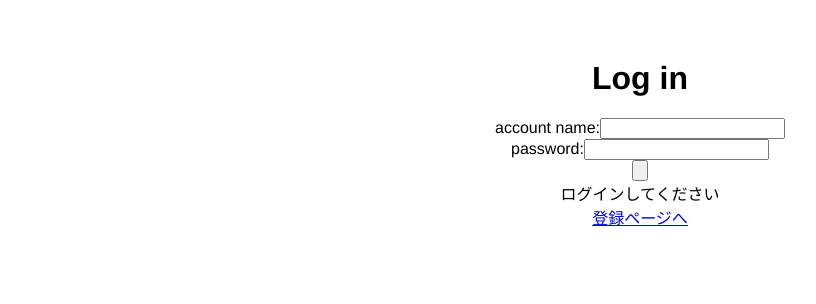
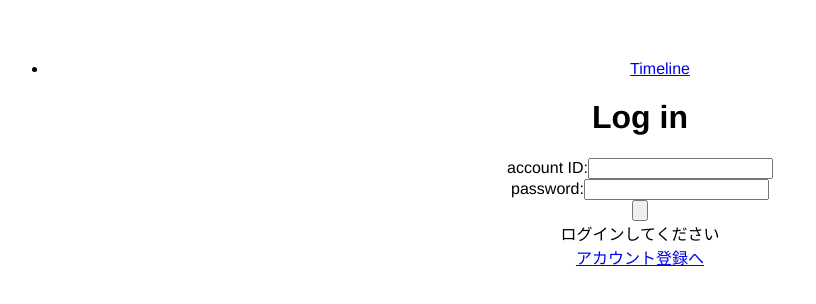
Before and after one commit to hamadatakaki/monologue_front, a Vue app: page /#/login in a window 1280 px wide. Shown: the top 304 px of the page, without its empty margins (0-816 px from the left). Built offline with nearby package versions, Linux system fonts and the light colour scheme.

Commit message:
:+1: used Vue Router Children

```diff
--- a/src/components/Fail.vue
+++ b/src/components/Fail.vue
@@ -1,7 +1,7 @@
 <template>
     <div>
         <h2>this is fail page</h2>
-        <a href="/">return to timeline</a>
+        <router-link :to="{ name: 'timeline' }">Timelineへ</router-link>
     </div>
 </template>
 <script>
--- /dev/null
+++ b/src/components/GeneralTab.vue
@@ -0,0 +1,29 @@
+<template>
+    <div>
+        <header>
+            <ul>
+                <li><router-link :to="{ name: 'timeline' }">Timeline</router-link></li>
+                <li v-if="!!accountID">
+                    <router-link :to="{ name: 'profile', params: { uuid: accountID } }">Profile</router-link>
+                </li>
+            </ul>
+        </header>
+        <router-view></router-view>
+    </div>
+</template>
+
+<script>
+    export default {
+        name: 'GeneralTab',
+        computed: {
+            accountID: function () {
+                if (localStorage.accountName === null) {
+                    console.log(localStorage.accountName)
+                    return false
+                } else {
+                    return localStorage.accountName
+                }
+            }
+        }
+    }
+</script>
--- a/src/components/Login.vue
+++ b/src/components/Login.vue
@@ -2,20 +2,19 @@
     <div>
         <div v-if="isLogined">
             <h1>すでにLoginしています</h1>
-            <a href="/">Timelineに戻る</a>
+            <router-link :to="{ name: 'timeline' }">Timelineへ</router-link>
         </div>
         <div v-else>
             <h1>Log in</h1>
             <form>
-                <label>account name:<input type="text" v-model="accountName"></label><br>
+                <label>account ID:<input type="text" v-model="accountName"></label><br>
                 <label>password:<input type="password" v-model="password"></label><br>
-
                 <input type="button" @click="login">
             </form>
             <div class="list">
                 {{ message }}
             </div>
-            <a href="#/registration/">登録ページへ</a>
+            <router-link :to="{ name: 'registration' }">アカウント登録へ</router-link>
         </div>
     </div>
 </template>
@@ -43,6 +42,7 @@
                     .post("auth/login/", param)
                     .then(res => {
                         localStorage.token = res.data.key
+                        localStorage.accountName = param.username
                         this.$router.push({ "name": "timeline" })
                     }).catch(() => this.message = "アカウントID、もしくはパスワードが違います")
             }
--- a/src/components/Profile.vue
+++ b/src/components/Profile.vue
@@ -15,6 +15,7 @@
     import Said from './Said';
 
     export default {
+        name: "profile",
         data: function () {
             return {
                 res: null,
@@ -27,7 +28,7 @@
             }
         },
         components: { Said },
-        props: ['uuid'],
+        props: { uuid: String },
         watch: {
             uuid: {
                 handler: function(newer, older) {
--- /dev/null
+++ b/src/components/Registration.vue
@@ -0,0 +1,58 @@
+<template>
+    <div>
+        <div v-if="isLogined">
+            <h1>すでにLoginしています</h1>
+            <router-link :to="{ name: 'timeline' }">Timelineへ</router-link>
+        </div>
+        <div v-else>
+            <h1>Registration</h1>
+            <form>
+                <label>account ID:<input type="text" v-model="accountName"></label><br>
+                <label>email:<input type="text" v-model="email"></label><br>
+                <label>password:<input type="password" v-model="password1"></label><br>
+                <label>password(confirm):<input type="password" v-model="password2"></label><br>
+
+                <input type="button" @click="registration">
+            </form>
+            <div class="message">
+                {{ message }}
+            </div>
+        </div>
+    </div>
+</template>
+<style lang="scss" src="./scss/registration.scss"></style>
+<script>
+    import controller from "./js/controller";
+
+    export default {
+        name: 'registration',
+        data: function () {
+            return {
+                isLogined: controller.isLogined(),
+                accountName: "",
+                email: "",
+                password1: "",
+                password2: "",
+                message: "登録してください",
+            }
+        },
+        methods: {
+            registration: function () {
+                let param = {}
+                param.username = this.accountName
+                param.email = this.email
+                param.password1 = this.password1
+                param.password2 = this.password2
+
+                controller.axios
+                    .post("auth/registration/", param)
+                    .then(response => {
+                        localStorage.token = response.data.key
+                        localStorage.accountName = param.username
+                        this.$router.push({ "name": "timeline" })
+                    })
+                    .catch(() => this.message = "data is invalid")
+            }
+        }
+    }
+</script>
--- a/src/components/Said.vue
+++ b/src/components/Said.vue
@@ -1,9 +1,9 @@
 <template>
     <div class="said">
         <h3>
-            <a :href="'#/profile/'+said.account.uuid+'/'">
+            <router-link :to="{ name: 'profile', params: { uuid: said.account.uuid} }">
                 {{ said.account.username }}
-            </a>
+            </router-link>
         </h3>
         <p>{{ said.datetime }}</p>
         <p>{{ said.text }}</p>
--- a/src/components/scss/said.scss
+++ b/src/components/scss/said.scss
@@ -1,3 +1,4 @@
 div .said {
     border: thin solid black;
+    margin-bottom: 0.5em;
 }
--- a/src/router/index.js
+++ b/src/router/index.js
@@ -1,6 +1,7 @@
 import Vue from 'vue'
 import Router from 'vue-router'
 
+import GeneralTab from '@/components/GeneralTab'
 import Timeline from '@/components/Timeline'
 import Login from '@/components/Login'
 import Logout from '@/components/Logout'
@@ -13,7 +14,7 @@ import controller from '../components/js/controller'
 Vue.use(Router)
 
 let redirectToLogin = ((to, from, next) => {
-  if (controller.isLogined()){
+  if (controller.isLogined()) {
     next()
   }
   else {
@@ -24,7 +25,29 @@ let redirectToLogin = ((to, from, next) => {
 const router = new Router({
   routes: [
     {
-      path: '/',
+      path: "/",
+      component: GeneralTab,
+      children:[
+        {
+          path: 'login',
+          component: Login,
+          name: 'login'
+        },
+        {
+          path: 'logout',
+          component: Logout,
+          name: 'logout',
+          meta: { requireAuth: true },
+          beforeEnter: redirectToLogin,
+          beforeUpdate: redirectToLogin
+        },
+        {
+          path: 'registration',
+          component: Registration,
+          name: 'registration'
+        },
+        {
+          path: '',
           component: Timeline,
           name: "timeline",
           meta: { requireAuth: true },
@@ -32,28 +55,10 @@ const router = new Router({
           beforeUpdate: redirectToLogin
         },
         {
-      path: '/login',
-      component: Login,
-      name: 'login'
-    },
-    {
-      path: '/logout',
-      component: Logout,
-      name: 'logout',
-      meta: { requireAuth: true },
-      beforeEnter: redirectToLogin,
-      beforeUpdate: redirectToLogin
-    },
-    {
-      path: '/registration',
-      component: Registration,
-      name: 'registration'
-    },
-    {
-      path: '/profile/:uuid',
+          path: 'profile/:uuid',
           component: Profile,
           name: 'profile',
-      props: true,
+          props: route => ({ uuid: String(route.params.uuid) }),
           meta: { requireAuth: true },
           beforeEnter: redirectToLogin,
           beforeUpdate: redirectToLogin
@@ -63,13 +68,8 @@ const router = new Router({
           component: Fail
         }
       ]
+    }
+  ]
 })
 
 export default router;
-
-/*
-TODO When the user is authorized or not, how the router is controlled ?
-  the user is authorized -> his timeline.
-          not authorized -> login page.
-  参考URL: https://qiita.com/takatama/items/05e9fbc7199cde4caf60
-*/
```
Also changed, not shown: src/components/scss/registration.scss (added). Lines whose indentation alone changed are shown as unchanged.
